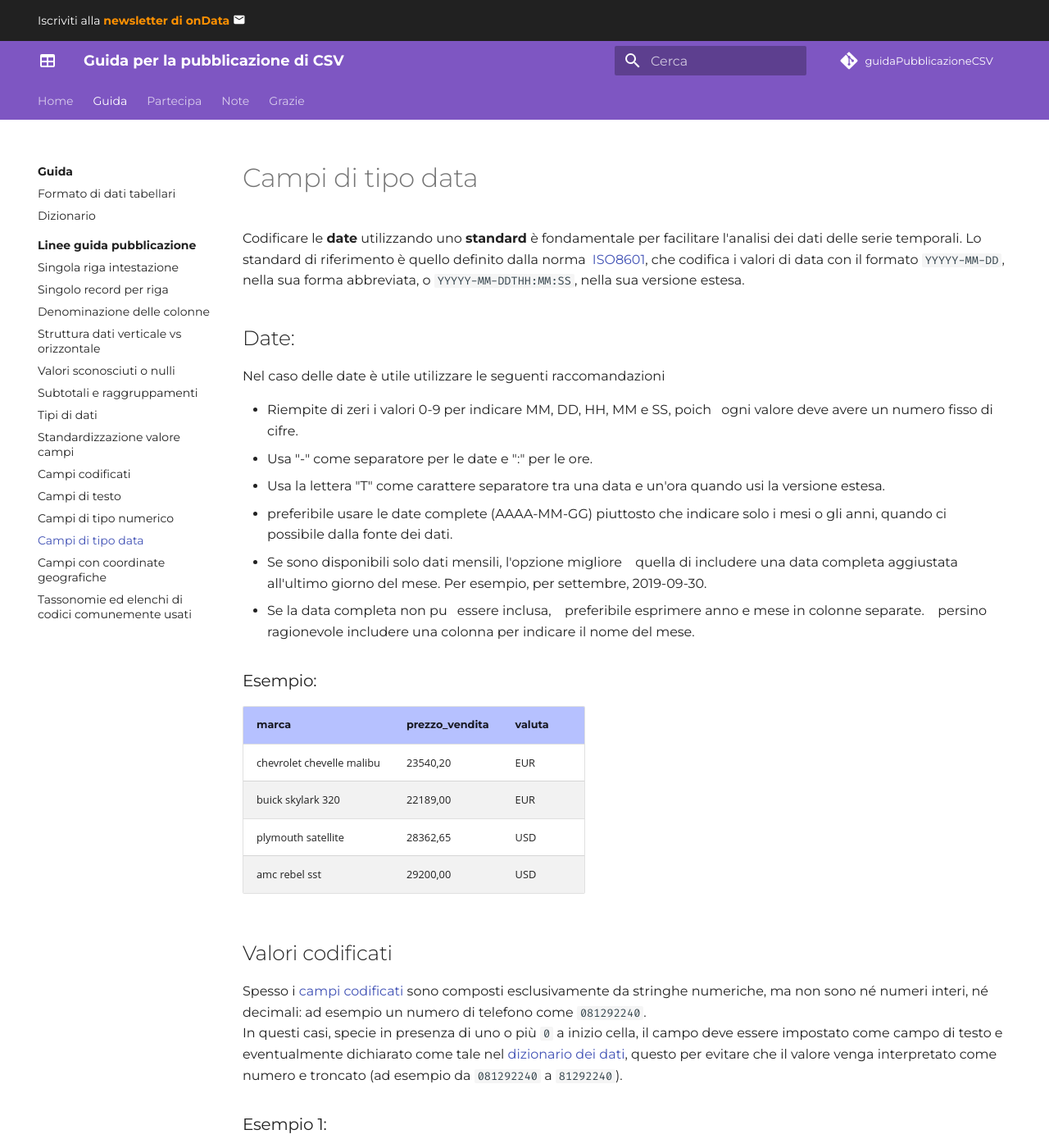
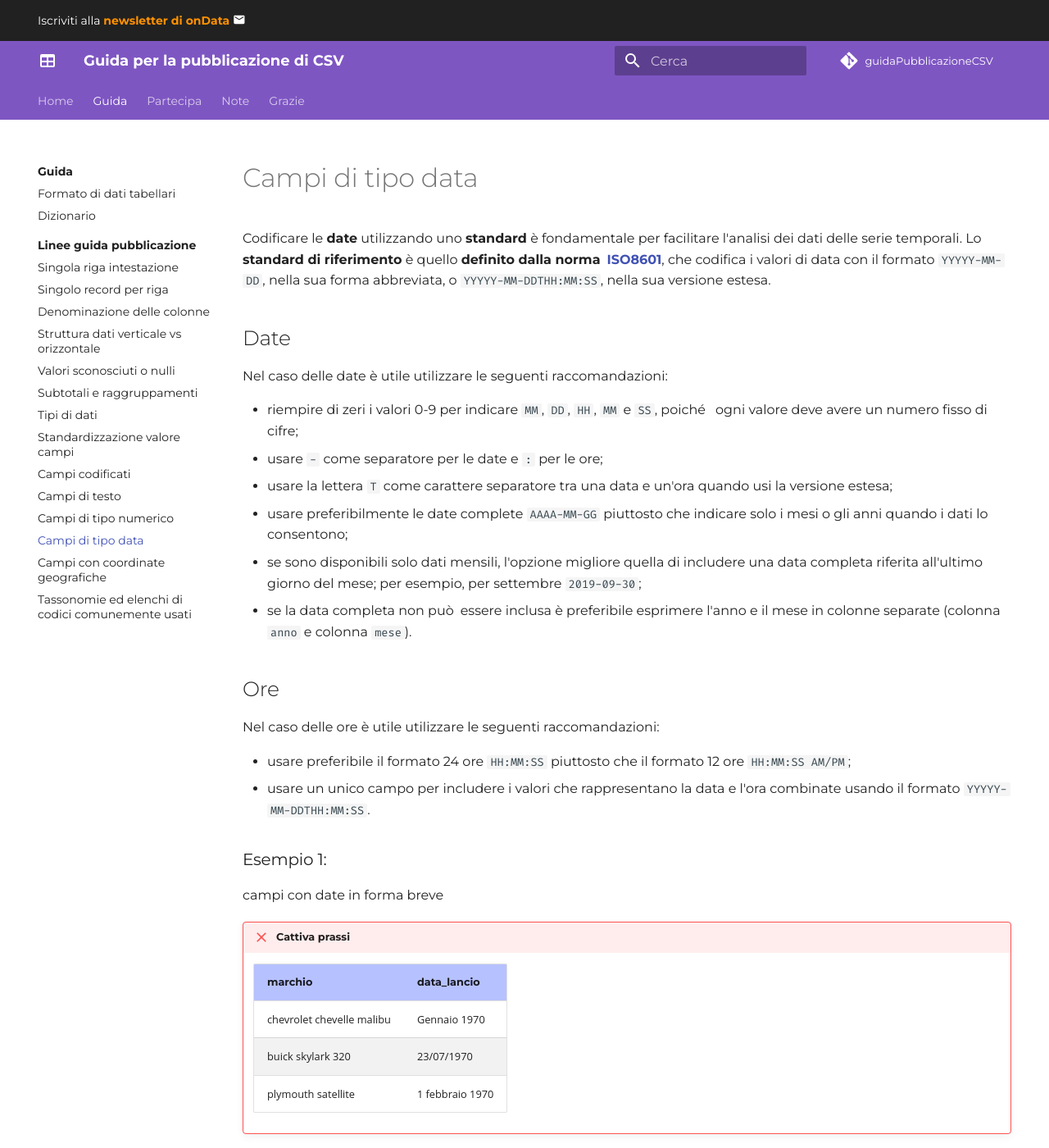
Before and after one commit to ondata/guidaPraticaPubblicazioneCSV, an MkDocs documentation site: the page built from docs/guida/linee_guida_pubblicazione/P12_campi_tipo_data.md, in a window 1280 px wide and 1400 px high. Shown: the whole window at 82% size. Built offline with MkDocs 1.6.1 and Material for MkDocs 9.7.7, drawn with Linux system fonts in a browser that asks for light colours; comment, search, counter and statistics services are not loaded; some of the changed text lies outside the part shown.

Commit message:
Prima versione capitolo

```diff
--- a/docs/guida/linee_guida_pubblicazione/P12_campi_tipo_data.md
+++ b/docs/guida/linee_guida_pubblicazione/P12_campi_tipo_data.md
@@ -7,126 +7,63 @@
 
 # Campi di tipo data
 
-Codificare le **date** utilizzando uno **standard** è fondamentale per facilitare l'analisi dei dati delle serie temporali. Lo standard di riferimento è quello definito dalla norma [ISO8601](https://es.wikipedia.org/wiki/ISO_8601), che codifica i valori di data con il formato `YYYYY-MM-DD`, nella sua forma abbreviata, o `YYYYY-MM-DDTHH:MM:SS`, nella sua versione estesa.
+Codificare le **date** utilizzando uno **standard** è fondamentale per facilitare l'analisi dei dati delle serie temporali. Lo **standard di riferimento** è quello **definito dalla norma [ISO8601](https://es.wikipedia.org/wiki/ISO_8601)**, che codifica i valori di data con il formato `YYYYY-MM-DD`, nella sua forma abbreviata, o `YYYYY-MM-DDTHH:MM:SS`, nella sua versione estesa.
 
-## Date:
+## Date
 
-Nel caso delle date è utile utilizzare le seguenti raccomandazioni
+Nel caso delle date è utile utilizzare le seguenti raccomandazioni:
 
-- Riempite di zeri i valori 0-9 per indicare MM, DD, HH, MM e SS, poich  ogni valore deve avere un numero fisso di cifre.
-- Usa "-" come separatore per le date e ":" per le ore.
-- Usa la lettera "T" come carattere separatore tra una data e un'ora quando usi la versione estesa.
-- preferibile usare le date complete (AAAA-MM-GG) piuttosto che indicare solo i mesi o gli anni, quando ci    possibile dalla fonte dei dati.
-- Se sono disponibili solo dati mensili, l'opzione migliore   quella di includere una data completa aggiustata all'ultimo giorno del mese. Per esempio, per settembre, 2019-09-30.
-- Se la data completa non pu  essere inclusa,   preferibile esprimere anno e mese in colonne separate.   persino ragionevole includere una colonna per indicare il nome del mese.
+- riempire di zeri i valori 0-9 per indicare `MM`, `DD`, `HH`, `MM` e `SS`, poiché  ogni valore deve avere un numero fisso di cifre;
+- usare `-` come separatore per le date e `:` per le ore;
+- usare la lettera `T` come carattere separatore tra una data e un'ora quando usi la versione estesa;
+- usare preferibilmente le date complete `AAAA-MM-GG` piuttosto che indicare solo i mesi o gli anni quando i dati lo consentono;
+- se sono disponibili solo dati mensili, l'opzione migliore quella di includere una data completa riferita all'ultimo giorno del mese; per esempio, per settembre `2019-09-30`;
+- se la data completa non può essere inclusa è preferibile esprimere l'anno e il mese in colonne separate (colonna `anno` e colonna `mese`).
 
+## Ore
 
+Nel caso delle ore è utile utilizzare le seguenti raccomandazioni:
 
-
-
-### Esempio:
-
-| marca | prezzo_vendita | valuta |
-| --- | --- | --- |
-| chevrolet chevelle malibu | 23540,20 | EUR |
-| buick skylark 320 | 22189,00 | EUR |
-| plymouth satellite | 28362,65 | USD |
-| amc rebel sst | 29200,00 | USD |
-
-## Valori codificati
-
-Spesso i [campi codificati](P09_campi_codificati.md) sono composti esclusivamente da stringhe numeriche, ma non sono né numeri interi, né decimali: ad esempio un numero di telefono come `081292240`.<br>
-In questi casi, specie in presenza di uno o più `0` a inizio cella, il campo deve essere impostato come campo di testo e eventualmente dichiarato come tale nel [dizionario dei dati](../dizionario_dati.md), questo per evitare che il valore venga interpretato come numero e troncato (ad esempio da `081292240` a `81292240`).
+- usare preferibile il formato 24 ore `HH:MM:SS` piuttosto che il formato 12 ore `HH:MM:SS AM/PM`;
+- usare un unico campo per includere i valori che rappresentano la data e l'ora combinate usando il formato `YYYYY-MM-DDTHH:MM:SS`.
 
 ### Esempio 1:
-non usare i separatori di migliaia, uso del separatore decimale, coerenza nel numero di cifre decimali, evitare di mescolare il testo con i valori numerici.
+
+campi con date in forma breve
 
 !!! failure "Cattiva prassi"
 
-    | marca | ricavi_vendite |
+    | marchio | data_lancio |
     | --- | --- |
-    | chevrolet chevelle malibu | 1.234.454,34 € |
-    | buick skylark 320 | 2.345.567,892 euro |
-    | plymouth satellite | 344,678.23 |
-    | amc rebel sst | 267.331 |
-    | ford torino | 1.234678.67 |
+    | chevrolet chevelle malibu | Gennaio 1970 |
+    | buick skylark 320 | 23/07/1970 |
+    | plymouth satellite | 1 febbraio 1970 |
 
 !!! success "Buona prassi"
 
-    | marca | ricavi_vendite |
+    | marchio | data_lancio |
     | --- | --- |
-    | chevrolet chevelle malibu | 1234454,34 |
-    | buick skylark 320 | 2345567,89 |
-    | plymouth satellite | 344678,23 |
-    | amc rebel sst | 267331,00 |
-    | ford torino | 1234678,67 |
+    | chevrolet chevelle malibu | 1970-01-31 |
+    | buick skylark 320 | 1970-07-23 |
+    | plymouth satellite | 1970-02-01 |
 
-In questo esempio, la valuta usata per tutti i valori nel campo `ricavi_vendite` è la stessa e sarà descritta nel dizionario dei dati. In alternativa, il nome del campo potrebbe essere `ricavi_vendite_euro`.
 
 ### Esempio 2:
-utilizzare il numero di decimali appropriato per ogni tipo di dato numerico, usa il segno meno `-` per i valori negativi, digita degli zeri significativi come valori di testo.
+
+campi con date e orari in forma estesa
 
 !!! failure "Cattiva prassi"
 
-    | identificatore_di_marca | punto_chilometrico | latitudine | longitudine |
-    | --- | --- | --- | --- |
-    | 345600 | 2.3 | 43,2345678 | (5,1234567) |
-    | 0000345601 | 12,56 | 43,345 | -5,2345678 |
+    | identificativo_veicolo | data_vendita |
+    | --- | --- |
+    | 0003407G236 | 12 gennaio 1970, alle 15:10 |
+    | 0003507H003 | 23/07/1970 - 04:34 PM |
+    | 0003407G237 | 1-Febbraio-1970-12-23-34 |
 
 !!! success "Buona prassi"
 
-    | identificatore_di_marca | punto_chilometrico | latitudine | longitudine |
-    | --- | --- | --- | --- |
-    | 0000345600 | 2,334 | 43,2345678 | -5,1234567 |
-    | 0000345601 | 12,567 | 43,3456789 | -5,2345678 |
-
-### Esempio 3:
-cosa avviene quando si ordinano campi.
-
-Se il campo da ordinare contiene valori numerici, ed è impostato come tipo di dato numerico, sarà possibile ordinarlo numericamente in modo corretto.
-
-Tabella di input:
-
-| marca | classifica |
-| --- | --- |
-| chevrolet chevelle malibu | 1 |
-| buick skylark 320 | 9 |
-| plymouth satellite | 6 |
-| amc rebel sst | 2 |
-| ford torino | 4 |
-
-Output dopo ordinamento per colonna `classifica`:
-
-| marca | classifica |
-| --- | --- |
-| chevrolet chevelle malibu | 1 |
-| amc rebel sst | 2 |
-| ford torino | 4 |
-| plymouth satellite | 6 |
-| buick skylark 320 | 9 |
-
-Se invece il campo da ordinare contiene valori numerici, ma è impostato come semplice testo, l'ordinamento numerico sarà scorretto.
-
-Tabella di input:
-
-| marca | classifica |
-| --- | --- |
-| chevrolet chevelle malibu | "123" |
-| buick skylark 320 | "9" |
-| plymouth satellite | "324" |
-| amc rebel sst | "11" |
-| ford torino | "45" |
-
-Output dopo ordinamento per colonna `classifica`:
-
-| marca | classifica |
-| --- | --- |
-| amc rebel sst | "11" |
-| chevrolet chevelle malibu | "123" |
-| plymouth satellite | "324" |
-| ford torino | "45" |
-| buick skylark 320 | "9" |
-
-In quest'ultimo esempio, le virgolette `"` intorno ad ogni stringa di numeri sono incluse per rendere l'esempio più esplicito, ma in un foglio elettronico reale non sono visibili anche se il campo è di tipo "testo".
-
-Una buona pratica è quella di **controllare il tipo di dato prima della pubblicazione**, o nel sistema/programma in cui viene generato il file, o con uno degli strumenti di convalida della sezione [strumenti per i file CSV](../strumenti_file_CSV.md).
+| identificativo_veicolo | data_vendita |
+    | --- | --- |
+    | 0003407G236 | 1970-01-31T15:10:00 |
+    | 0003507H003 | 1970-07-23T16:34:00 |
+    | 0003407G237 | 1970-02-01T12:23:34 |
```
